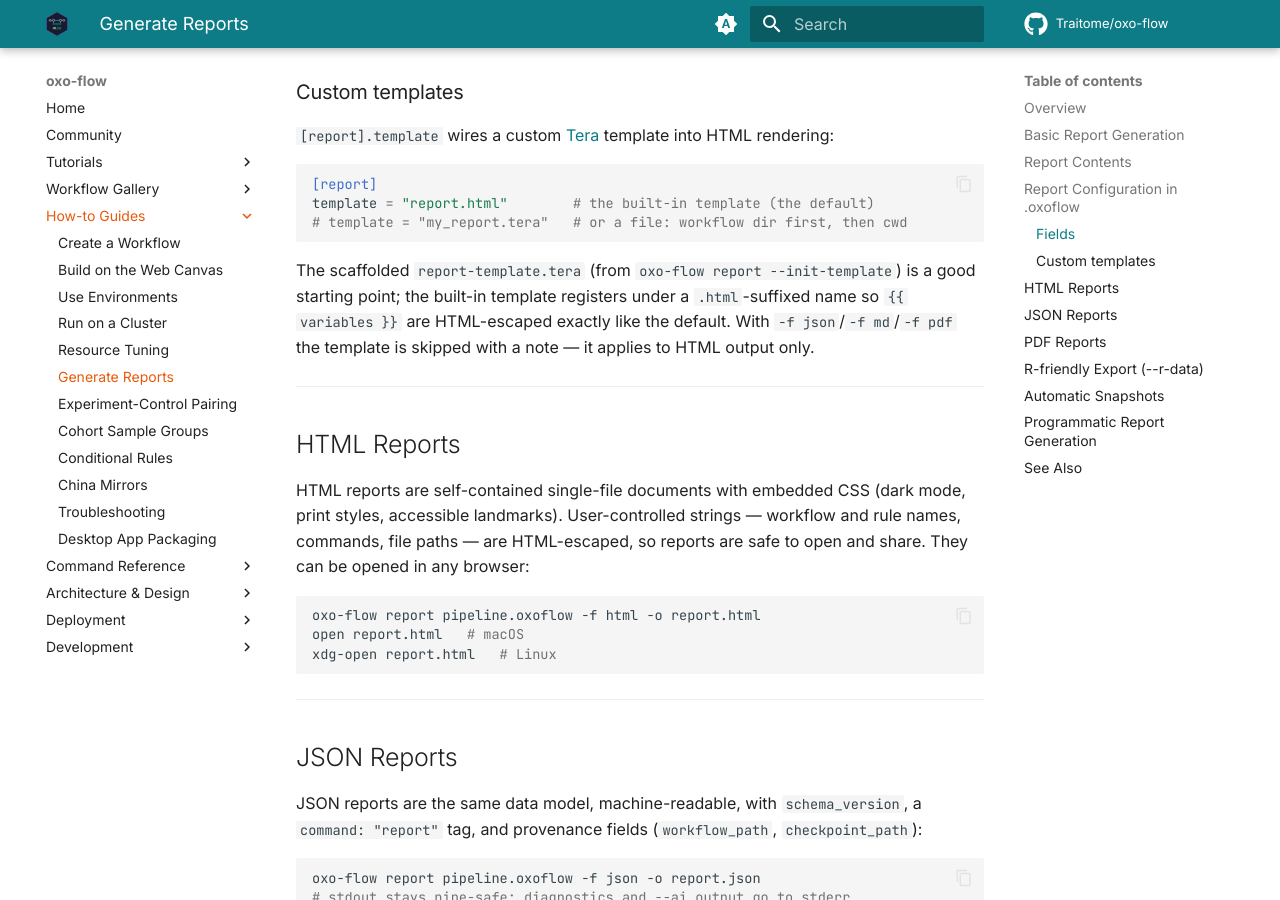
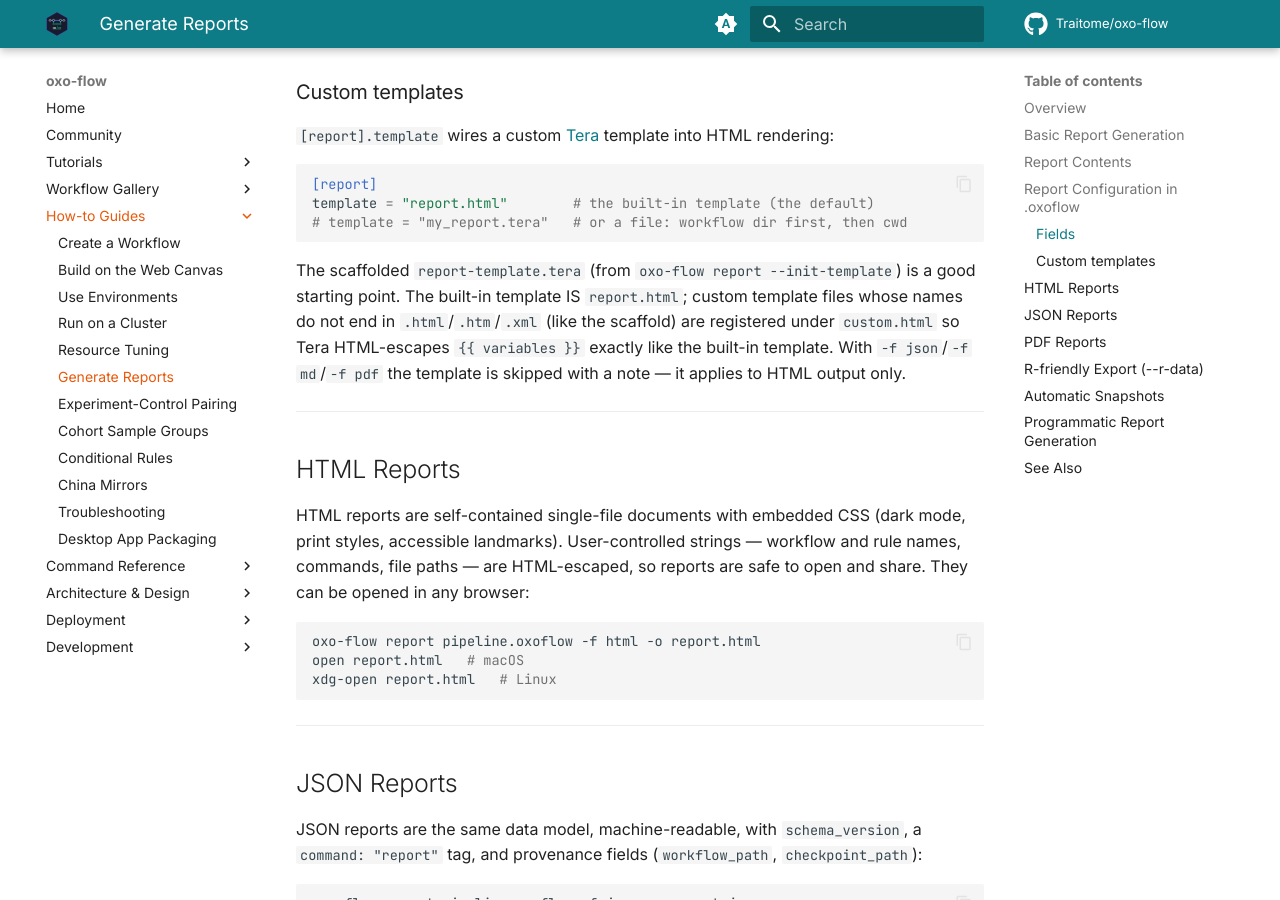
Before and after one commit to Traitome/oxo-flow, an MkDocs documentation site: the page built from docs/guide/src/how-to/generate-reports.md, in a window 1280 px wide and 900 px high, scrolled down 2881 px. Built offline with MkDocs 1.6.1 and Material for MkDocs 9.7.7, drawn with Linux system fonts in a browser that asks for light colours; comment, search, counter and statistics services are not loaded.

Commit message:
docs: fix ACMG Tier III 'Uncertain significance' wording (#83)
- report.md: restore 'Uncertain significance' in the ACMG/AMP Tier III
  cell (VUS = Variant of Uncertain Significance; other rows re-checked
  against the original — no further drift); clarify that an explicit
  --checkpoint PATH is loaded instead of the discovery-relative
  .oxo-flow/checkpoint.json and its workflow_path pins the workflow
- generate-reports.md: correct template-registration wording — the
  built-in template IS report.html; non-.html custom files (like the
  report-template.tera scaffold) are registered under custom.html so
  Tera escapes them

````diff
--- a/docs/guide/src/how-to/generate-reports.md
+++ b/docs/guide/src/how-to/generate-reports.md
@@ -109,10 +109,12 @@
 ```
 
 The scaffolded `report-template.tera` (from
-`oxo-flow report --init-template`) is a good starting point; the built-in
-template registers under a `.html`-suffixed name so `{{ variables }}` are
-HTML-escaped exactly like the default. With `-f json`/`-f md`/`-f pdf` the
-template is skipped with a note — it applies to HTML output only.
+`oxo-flow report --init-template`) is a good starting point. The built-in
+template IS `report.html`; custom template files whose names do not end in
+`.html`/`.htm`/`.xml` (like the scaffold) are registered under
+`custom.html` so Tera HTML-escapes `{{ variables }}` exactly like the
+built-in template. With `-f json`/`-f md`/`-f pdf` the template is skipped
+with a note — it applies to HTML output only.
 
 ---
 
````
Also changed, not shown: docs/guide/src/commands/report.md (+3 -2 lines).
